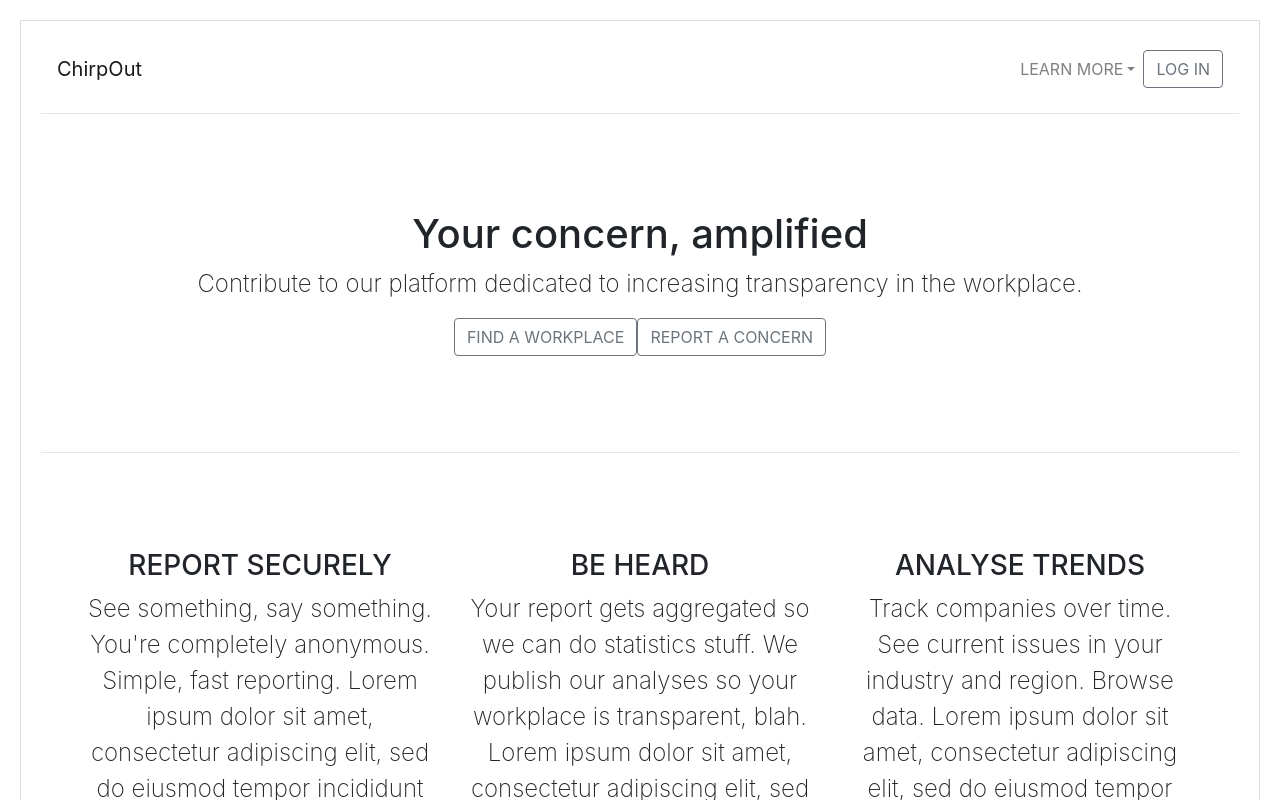
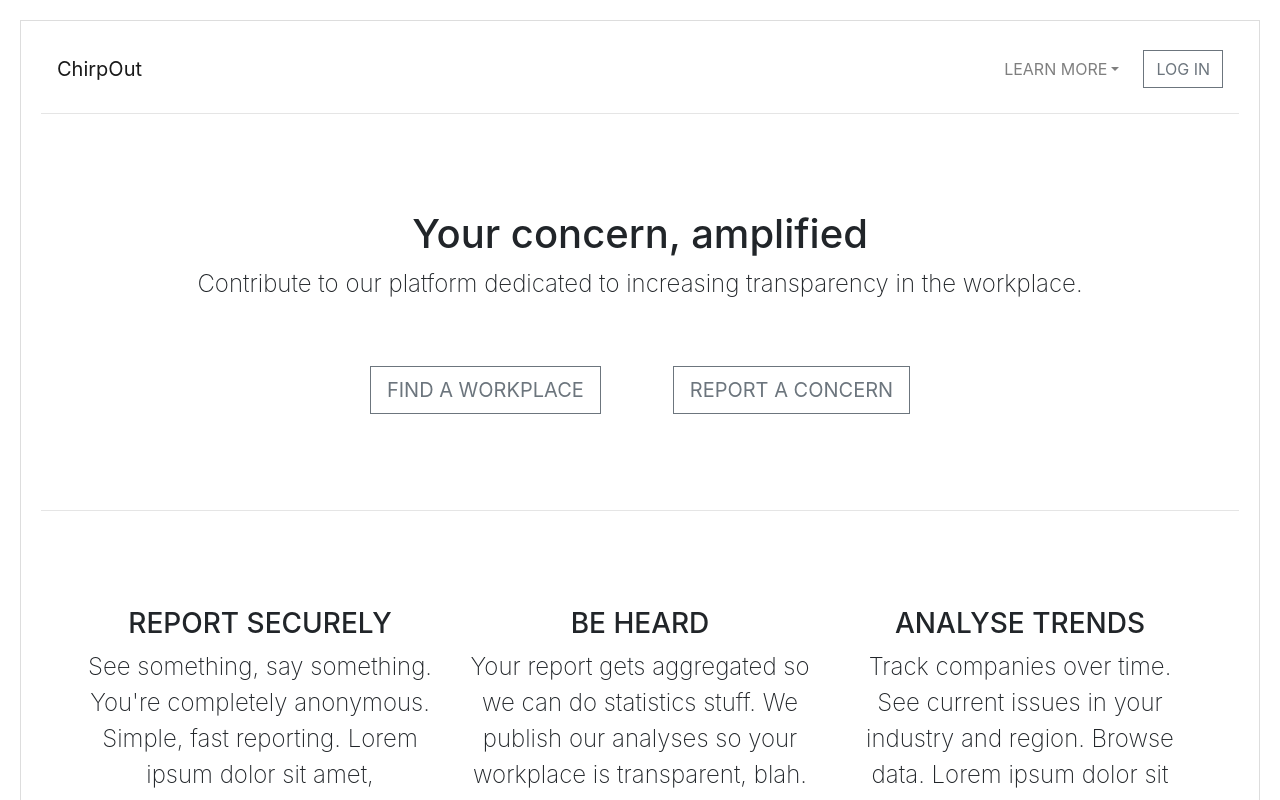
Before and after one commit to chirpout/testing_react, a Next.js app: page / in a window 1280 px wide. Shown: the top 800 px of the page. Built offline with nearby package versions, Linux system fonts and the light colour scheme.

Commit message:
Style and spacing modifications.

```diff
--- a/components/Header.js
+++ b/components/Header.js
@@ -9,6 +9,7 @@ import {
     DropdownMenu,
     DropdownItem,
   } from 'reactstrap';
+import styles from './css/header.module.css';
 
 const Header = () => (
   <div>
@@ -33,7 +34,7 @@ const Header = () => (
                 </UncontrolledDropdown>
               </Nav>
               <Link href="/login" passHref>
-                <Button outline component="a">LOG IN</Button>
+                <Button outline component="a" className={styles.accountbutton}>LOG IN</Button>
               </Link>
       </Navbar>
       <hr />
--- /dev/null
+++ b/components/css/header.module.css
@@ -0,0 +1,3 @@
+.accountbutton {
+    margin-left: 1em;
+}
--- a/pages/_app.js
+++ b/pages/_app.js
@@ -1,5 +1,6 @@
 import './css/global-styles.css';
 
+// This file's current sole purpose is to import the global style sheet.
 // This default export is required in a new `pages/_app.js` file.
 export default function App({ Component, pageProps }) {
     return <Component {...pageProps} />
--- a/pages/css/global-styles.css
+++ b/pages/css/global-styles.css
@@ -14,3 +14,7 @@ p {
     font-size: 1.5em;
     font-weight: 200;
 }
+
+.btn {
+    border-radius: 0 !important;
+}
--- a/pages/css/index.module.css
+++ b/pages/css/index.module.css
@@ -4,6 +4,12 @@
     padding-bottom: 5em;
 }
 
+.buttons {
+    padding-top: 3em;
+}
+
 .mainbutton {
     padding: 1em 2em 1em 2em;
+    margin-left: 36px;
+    margin-right: 36px;
 }
--- /dev/null
+++ b/pages/css/report.module.css
@@ -0,0 +1,5 @@
+.qualtrics {
+    border: none;
+    height: 600px;
+    width: 90%;
+}
--- a/pages/index.js
+++ b/pages/index.js
@@ -1,6 +1,6 @@
 import DefaultLayout from '../components/DefaultLayout';
 import Link from "next/link";
-import { Button, Col, Container, Row } from 'reactstrap';
+import { Button, Col, Container, Row, Nav, NavItem } from 'reactstrap';
 import styles from './css/index.module.css';
 
 export default function Index() {
@@ -9,14 +9,14 @@ export default function Index() {
             <Container className={styles.container}>
                 <h1>Your concern, amplified</h1>
                 <p>Contribute to our platform dedicated to increasing transparency in the workplace.</p>
-                <span>
+                <div className={styles.buttons}>
                     <Link href="/browse" passHref>
-                        <Button outline component="a" className={styles.mainbutton}>FIND A WORKPLACE</Button>
+                        <Button outline component="a" size="lg" className={styles.mainbutton}>FIND A WORKPLACE</Button>
                     </Link>
                     <Link href="/report" passHref>
-                        <Button outline component="a" className={styles.mainbutton}>REPORT A CONCERN</Button>
+                        <Button outline component="a" size="lg" className={styles.mainbutton}>REPORT A CONCERN</Button>
                     </Link>
-                </span>
+                </div>
             </Container>
             <hr />
             <Container className={styles.container}>
```
Also changed, not shown: pages/report.js (+7 -7 lines), pages/schema.json (deleted, +0 -37 lines).
